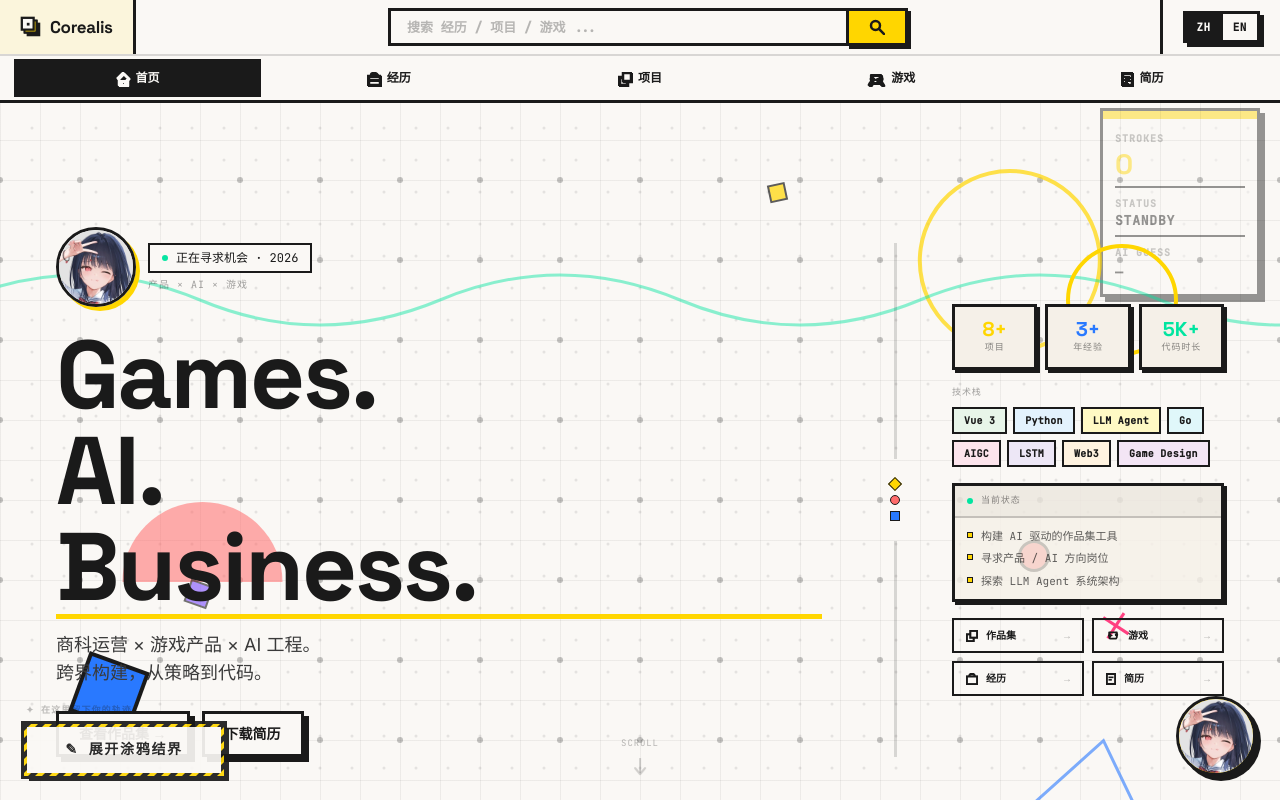
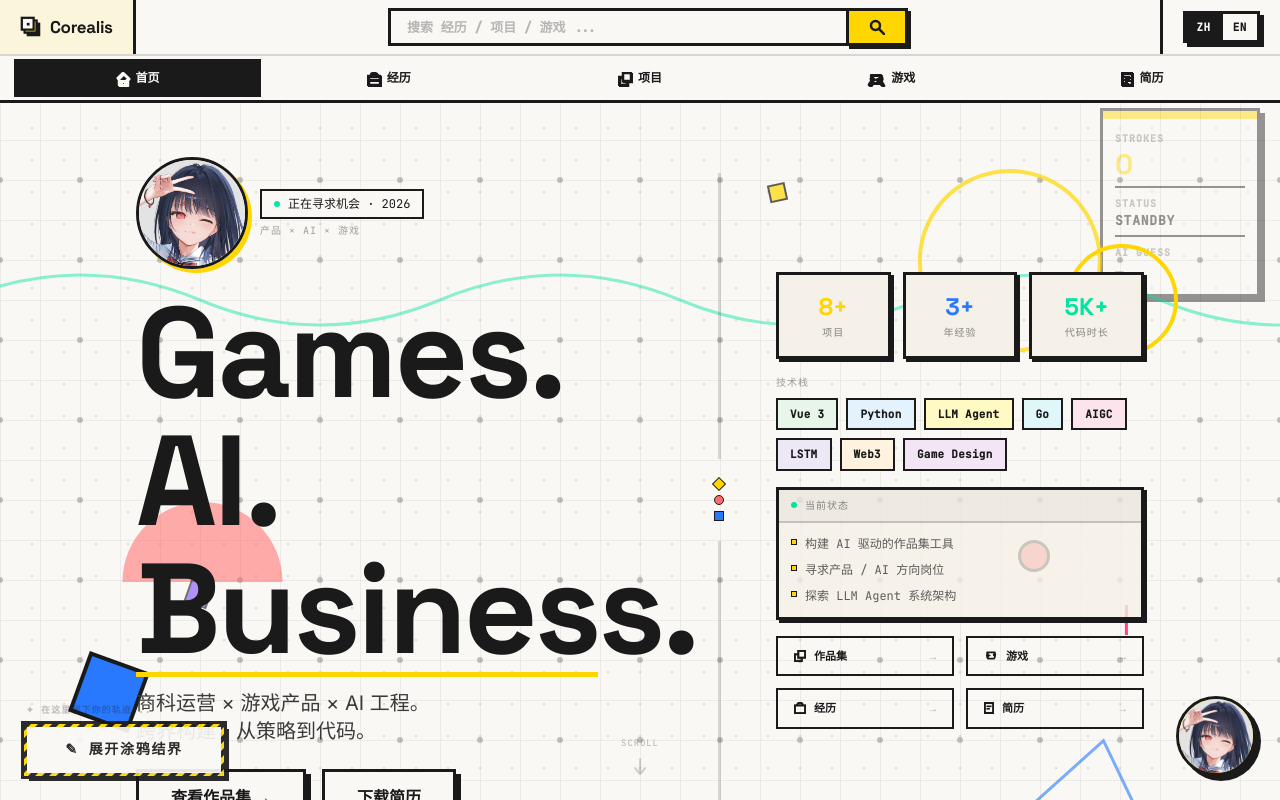
Before and after one commit to KDTikkly/haoyuan-web, a Vue app: page / in a window 1280 px wide. Shown: the top 800 px of the page. Built offline with nearby package versions, Linux system fonts and the light colour scheme.

Commit message:
design: v8.4 PC hero section enlarged for 16:9 fill, mobile unchanged

```diff
--- a/src/components/HeroSection.vue
+++ b/src/components/HeroSection.vue
@@ -55,19 +55,20 @@
     <!-- ── Hero copy ── -->
     <!-- Mobile: centered stack | md+: two-column split with center divider -->
     <div ref="heroContent" class="relative z-10 w-full max-w-7xl mx-auto px-4 sm:px-8
+                                   md:max-w-none md:px-12 lg:px-20 xl:px-28
                                    flex flex-col items-center
                                    md:flex-row md:items-center md:gap-0"
          style="opacity:0;">
 
       <!-- ══ LEFT: identity + headline + CTA ══ -->
-      <div class="flex-1 min-w-0 text-center md:text-left md:pr-10 lg:pr-16">
+      <div class="flex-1 min-w-0 text-center md:text-left md:pr-12 lg:pr-20 xl:pr-28">
 
         <!-- Avatar + eyebrow row：横向紧凑布局 -->
         <div class="flex items-center justify-center md:justify-start gap-3 mb-5">
           <img
             src="/assets/images/avatar.jpg"
             alt="avatar"
-            class="w-16 h-16 md:w-20 md:h-20 rounded-full border-[3px] border-ink shadow-[4px_4px_0_0_#FFD600] object-cover object-top flex-shrink-0"
+            class="w-16 h-16 md:w-24 md:h-24 lg:w-28 lg:h-28 rounded-full border-[3px] border-ink shadow-[4px_4px_0_0_#FFD600] object-cover object-top flex-shrink-0"
           />
           <div class="flex flex-col items-start gap-1">
             <div class="inline-flex items-center gap-2 border-2 border-ink px-3 py-1 font-mono text-xs bg-warm-white">
@@ -81,7 +82,7 @@
         </div>
 
         <!-- Main heading — ScrambleText targets -->
-        <h1 class="font-display font-bold text-5xl sm:text-6xl lg:text-7xl xl:text-8xl leading-[0.92] tracking-tight text-ink mb-4">
+        <h1 class="font-display font-bold text-5xl sm:text-6xl md:text-7xl lg:text-8xl xl:text-9xl leading-[0.92] tracking-tight text-ink mb-4">
           <span ref="sloganLine1" class="block" style="opacity:0;">{{ $t('hero.line1') }}</span>
           <span class="block" style="opacity:0;" ref="sloganLine2">{{ $t('hero.line2') }}</span>
           <span class="block relative">
@@ -91,16 +92,16 @@
         </h1>
 
         <!-- Sub-headline -->
-        <p ref="subText" class="font-sans text-sm sm:text-base lg:text-lg text-ink-light max-w-sm mx-auto md:mx-0 leading-relaxed mb-6" style="opacity:0;">
+        <p ref="subText" class="font-sans text-sm sm:text-base md:text-lg lg:text-xl text-ink-light max-w-sm mx-auto md:mx-0 md:max-w-lg leading-relaxed mb-6" style="opacity:0;">
           {{ $t('hero.sub1') }}<br/>{{ $t('hero.sub2') }}
         </p>
 
         <!-- CTAs + 快速入口 -->
-        <div ref="ctaRow" class="flex flex-wrap gap-3 justify-center md:justify-start mb-4" style="opacity:0;">
-          <RouterLink to="/projects" class="btn-hard px-5 py-2.5 text-sm bg-ink text-warm-white">
+        <div ref="ctaRow" class="flex flex-wrap gap-3 lg:gap-4 justify-center md:justify-start mb-4" style="opacity:0;">
+          <RouterLink to="/projects" class="btn-hard px-5 py-2.5 md:px-7 md:py-3 lg:px-8 lg:py-3.5 text-sm md:text-base bg-ink text-warm-white">
             {{ $t('hero.cta_projects') }}
           </RouterLink>
-          <RouterLink to="/resume" class="btn-hard px-5 py-2.5 text-sm">
+          <RouterLink to="/resume" class="btn-hard px-5 py-2.5 md:px-7 md:py-3 lg:px-8 lg:py-3.5 text-sm md:text-base">
             {{ $t('hero.cta_resume') }}
           </RouterLink>
         </div>
@@ -128,19 +129,19 @@
       </div>
 
       <!-- ══ RIGHT: info panel（md+ 可见） ══ -->
-      <div ref="infoPanelEl" class="hidden md:flex flex-col gap-4 w-72 lg:w-80 xl:w-88 flex-shrink-0 md:pl-8 lg:pl-12" style="opacity:0;">
+      <div ref="infoPanelEl" class="hidden md:flex flex-col gap-4 w-80 lg:w-96 xl:w-[26rem] flex-shrink-0 md:pl-8 lg:pl-12" style="opacity:0;">
 
         <!-- Stat chips：紧凑三列 -->
-        <div class="grid grid-cols-3 gap-2">
+        <div class="grid grid-cols-3 gap-2 lg:gap-3">
           <div v-for="stat in heroStats" :key="stat.label"
-               class="border-[3px] border-ink px-2 py-3 bg-warm-beige flex flex-col items-center gap-0.5
+               class="border-[3px] border-ink px-2 py-3 lg:py-4 bg-warm-beige flex flex-col items-center gap-0.5
                       shadow-[3px_3px_0_0_#1A1A1A] hover:shadow-[1px_1px_0_0_#1A1A1A]
                       hover:translate-x-[2px] hover:translate-y-[2px]
                       transition-[transform,box-shadow] duration-150 cursor-default select-none">
-            <span class="font-display font-extrabold text-xl leading-none" :style="{ color: stat.color }">
+            <span class="font-display font-extrabold text-xl lg:text-2xl leading-none" :style="{ color: stat.color }">
               {{ stat.value }}
             </span>
-            <span class="font-mono text-[9px] text-ink/50 uppercase tracking-widest text-center leading-tight">
+            <span class="font-mono text-[9px] lg:text-[10px] text-ink/50 uppercase tracking-widest text-center leading-tight">
               {{ stat.label }}
             </span>
           </div>
@@ -148,14 +149,14 @@
 
         <!-- Tech tag cloud：更紧凑 -->
         <div>
-          <div class="font-mono text-[9px] text-ink/40 uppercase tracking-widest mb-2">
+          <div class="font-mono text-[9px] lg:text-[10px] text-ink/40 uppercase tracking-widest mb-2">
             {{ locale === 'en' ? 'Tech Stack' : '技术栈' }}
           </div>
-          <div class="flex flex-wrap gap-1.5">
+          <div class="flex flex-wrap gap-1.5 lg:gap-2">
             <span
               v-for="tag in techTags" :key="tag.label"
-              class="inline-flex items-center border-2 border-ink px-2.5 py-1
-                     font-mono text-[10px] font-bold tracking-wide
+              class="inline-flex items-center border-2 border-ink px-2.5 py-1 lg:px-3 lg:py-1.5
+                     font-mono text-[10px] lg:text-[11px] font-bold tracking-wide
                      hover:bg-ink hover:text-warm-white transition-colors duration-150 cursor-default select-none"
               :style="{ background: tag.bg }"
             >{{ tag.label }}</span>
@@ -166,13 +167,13 @@
         <div class="border-[3px] border-ink bg-warm-beige/80 shadow-[3px_3px_0_0_#1A1A1A] overflow-hidden">
           <div class="flex items-center gap-2 px-3 py-2 border-b-2 border-ink/20 bg-ink/[0.03]">
             <span class="w-1.5 h-1.5 rounded-full bg-memphis-mint animate-pulse"></span>
-            <span class="font-mono text-[9px] text-ink/50 uppercase tracking-widest">
+            <span class="font-mono text-[9px] lg:text-[10px] text-ink/50 uppercase tracking-widest">
               {{ locale === 'en' ? 'Currently' : '当前状态' }}
             </span>
           </div>
-          <ul class="px-3 py-2.5 space-y-1.5">
+          <ul class="px-3 py-2.5 space-y-1.5 lg:py-3 lg:space-y-2">
             <li v-for="item in currentlyItems" :key="item"
-                class="flex items-start gap-2 font-mono text-[11px] text-ink/70 leading-snug">
+                class="flex items-start gap-2 font-mono text-[11px] lg:text-[12px] text-ink/70 leading-snug">
               <span class="mt-1 flex-shrink-0 w-1.5 h-1.5 border border-ink bg-memphis-yellow inline-block"></span>
               {{ item }}
             </li>
@@ -180,12 +181,12 @@
         </div>
 
         <!-- 快速入口（仅 lg+ 展示额外的链接行） -->
-        <div class="hidden lg:grid grid-cols-2 gap-2">
+        <div class="hidden lg:grid grid-cols-2 gap-2 lg:gap-3">
           <RouterLink
             v-for="shortcut in quickLinks" :key="shortcut.to"
             :to="shortcut.to"
-            class="flex items-center gap-2 border-2 border-ink px-3 py-2
-                   font-mono text-[10px] font-bold
+            class="flex items-center gap-2 border-2 border-ink px-3 py-2 lg:px-4 lg:py-2.5
+                   font-mono text-[10px] lg:text-[11px] font-bold
                    hover:bg-ink hover:text-warm-white transition-colors duration-100"
           >
             <span v-html="shortcut.icon" aria-hidden="true"></span>
```
